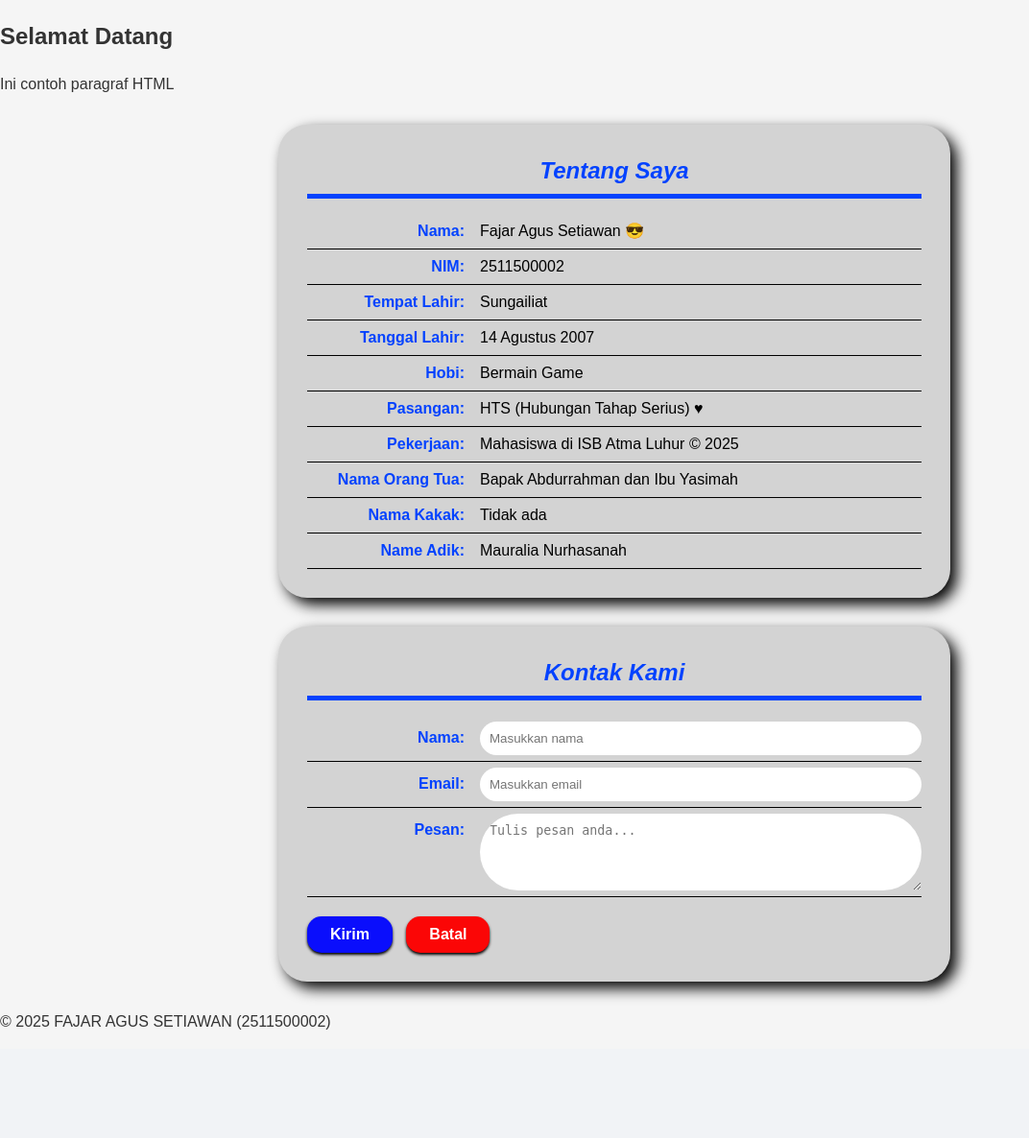
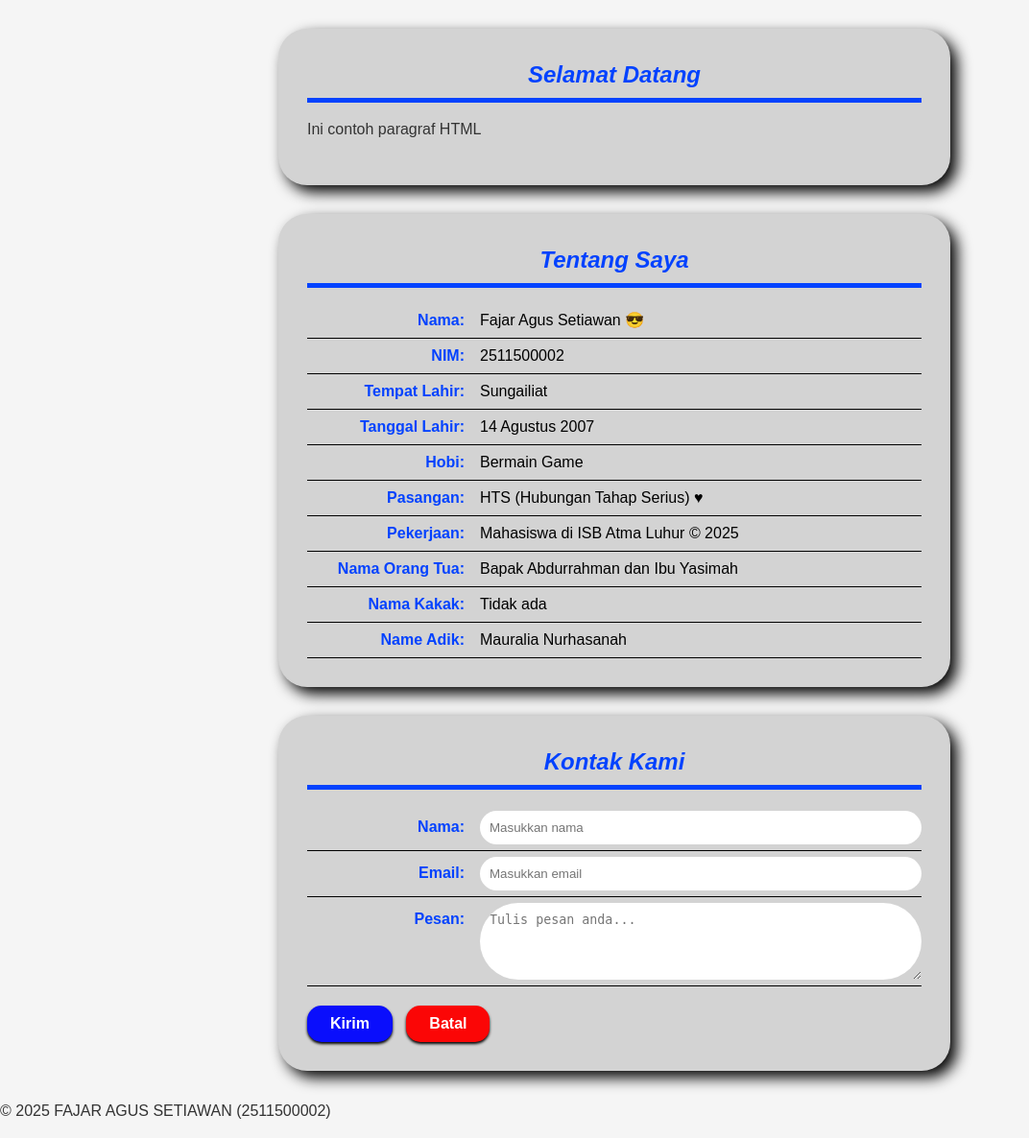
Before and after one commit to fajardoang123/2511500002-PWD-TI1A-25261, a PHP site: page /pertemuan-04/index.html in a window 1280 px wide. Shown: the part 161-1347 px from the top of the page at 96% size, without its empty margins (0-1072 px from the left). Before the commit the page ends 1234 px from the top, so only its background shows below. Run offline with PHP 8.4, Linux system fonts and the light colour scheme.

Commit message:
styling section#home

```diff
--- a/pertemuan-04/style.css
+++ b/pertemuan-04/style.css
@@ -31,6 +31,7 @@ header li a {
     padding: 6px 12px;
 }
 
+#home,
 #about,
 #contact {
     background-color: lightgray;
@@ -41,6 +42,7 @@ header li a {
     box-shadow: 7px 7px 15px black
 }
 
+#home h2,
 #about h2,
 #contact h2 {
     color: #0342ff;
@@ -51,6 +53,10 @@ header li a {
     text-align: center;
     font-family: sans-serif;
     font-style: italic;
+}
+
+#home p {
+    text-align: justify;
 }
 
 #about p,
```
Also changed, not shown: pertemuan-04/readme.md.
